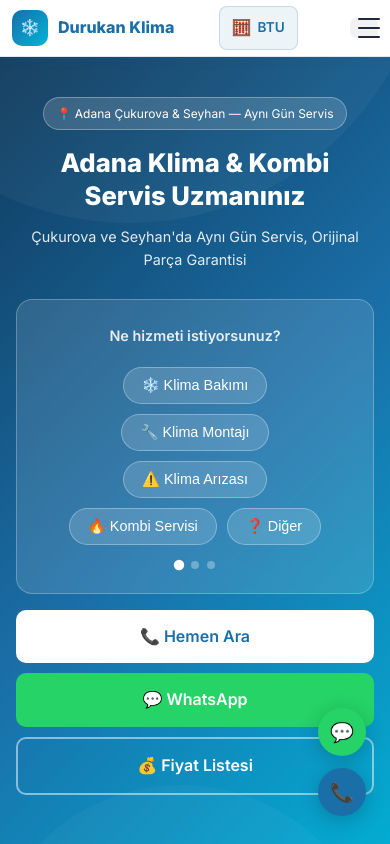
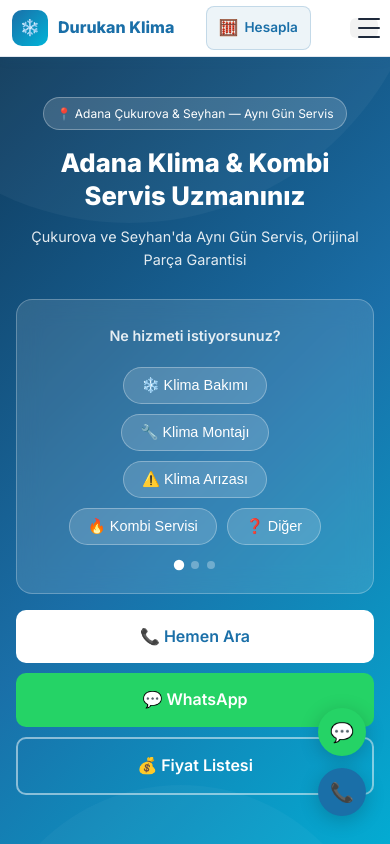
Before and after one commit to mediadurukan/durukanklima, a website: page public/index.html in a window 390 px wide. Shown: the top 844 px of the page. Drawn offline with Linux system fonts and the light colour scheme; no server answers.

Commit message:
fix: BTU button text full on mobile

```diff
--- a/public/index.html
+++ b/public/index.html
@@ -155,7 +155,7 @@
       </li>
     </ul>
     <div class="nav-tools">
-      <a href="/btu-hesaplama" class="tool-btn"><span>🧮</span> BTU</a>
+      <a href="/btu-hesaplama" class="tool-btn"><span>🧮</span> Hesapla</a>
       <a href="/elektrik-tuketim" class="tool-btn desktop-only"><span>⚡</span> Elektrik</a>
     </div>
     <div class="nav-phone">
```
